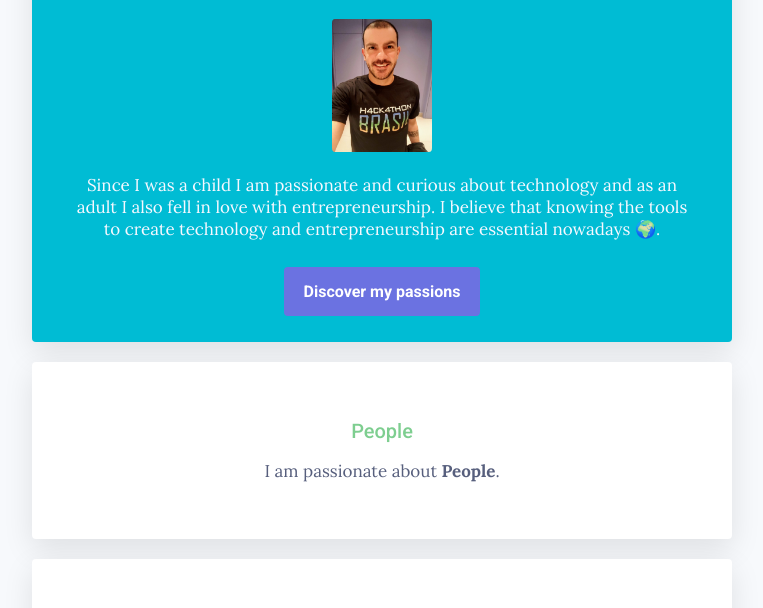
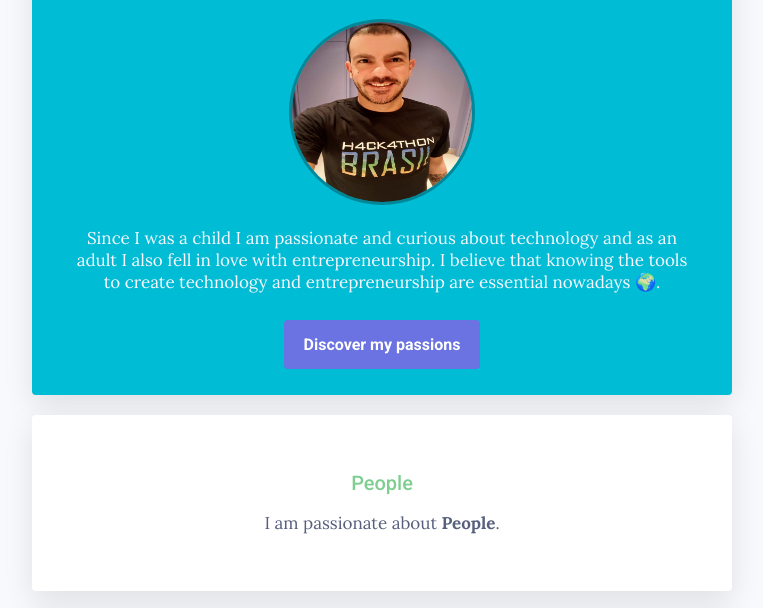
Before and after one commit to antoniovbraz/profile, a plain HTML site: page index.html in a window 1280 px wide. Shown: the part 142-750 px from the top of the page, without its empty margins (258-1021 px from the left). Drawn offline with Linux system fonts and the light colour scheme.

Commit message:
Changed image size radius and border

```diff
--- a/style.css
+++ b/style.css
@@ -67,8 +67,10 @@ a:hover {
   text-align: center;
 }
 .img-circle {
-  border-radius: 3%;
-  width: 100px;
+  border-radius: 50%;
+  width: 180px;
+  height: 180px;
+  border: 3px solid #018798;
 }
 .btn-blue {
   background-color: #6B72E1;
```
